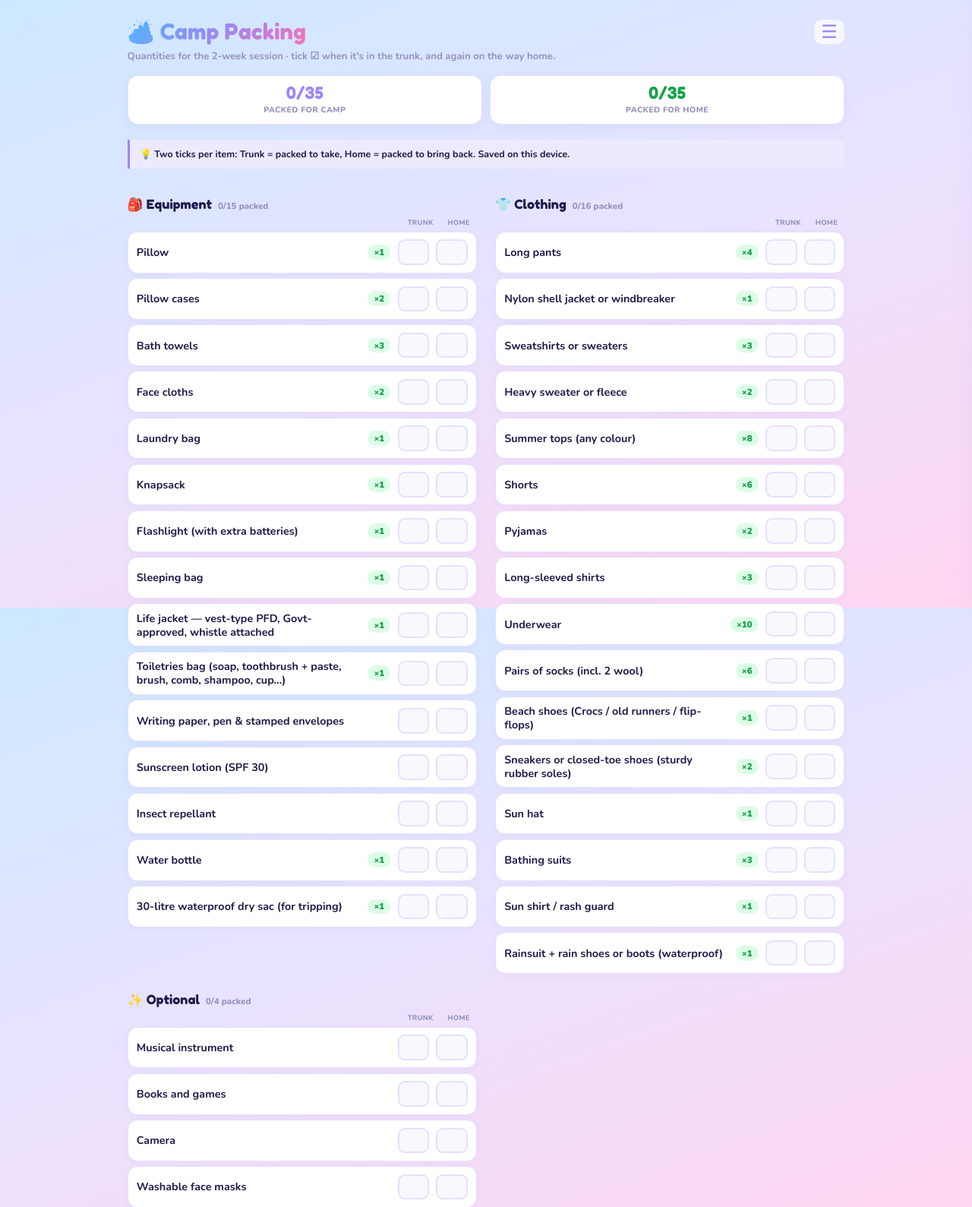
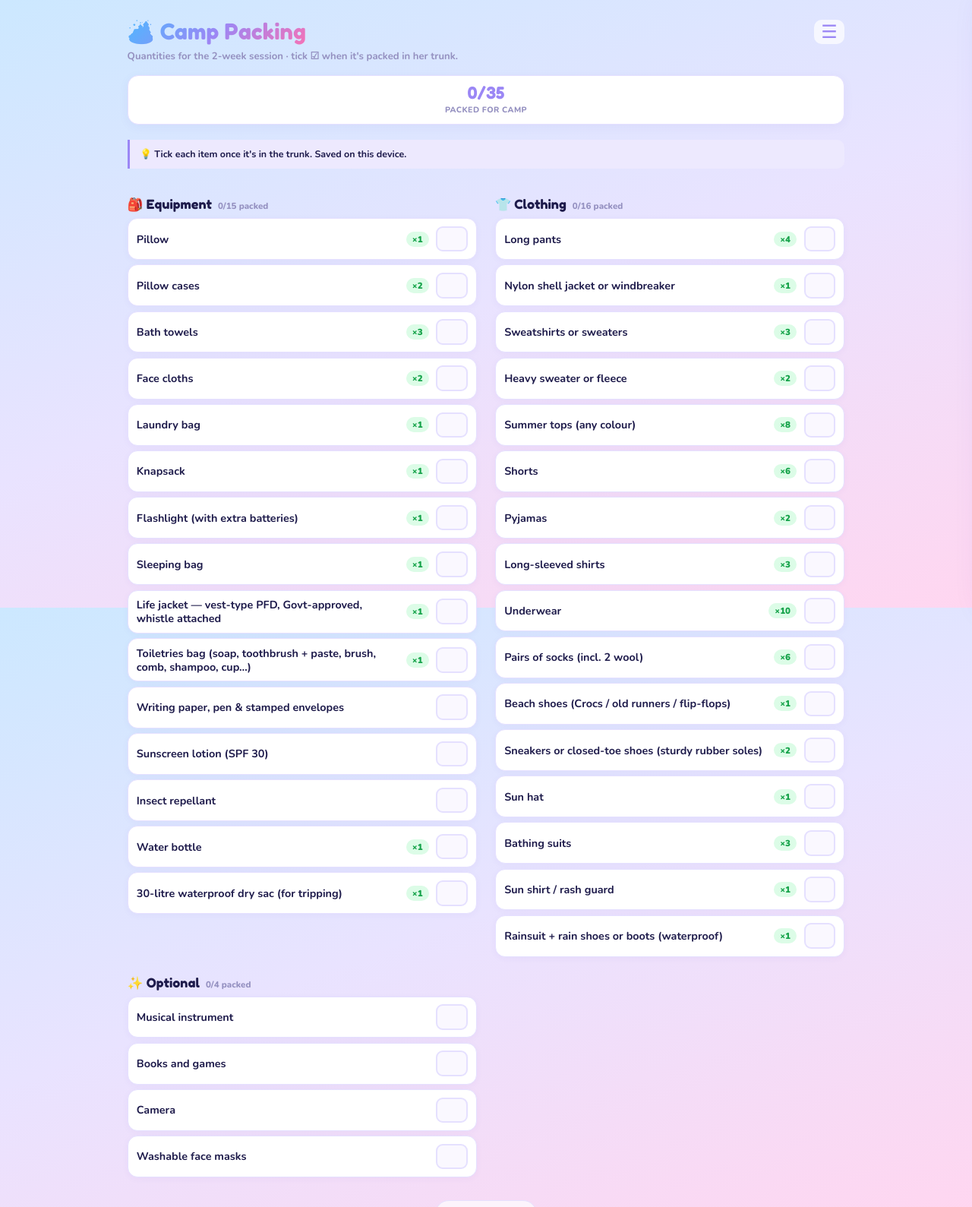
Before and after one commit to briefsubstance91/violet-routines, a Flask app: page /camp in a window 1280 px wide. Shown: the top 1589 px of the page at 76% size. Run offline with Flask 3, Linux system fonts and the light colour scheme.

Commit message:
Camp packing: remove the Home column, keep only the trunk checklist
Co-Authored-By: Claude Opus 4.8 <noreply@anthropic.com>

```diff
--- a/templates/camp.html
+++ b/templates/camp.html
@@ -72,14 +72,13 @@
     <h1>🏕️ Camp Packing</h1>
     <button class="menu-btn" onclick="openMenu()">☰</button>
   </div>
-  <div class="sub">Quantities for the <strong>2-week</strong> session · tick ☑ when it's in the trunk, and again on the way home.</div>
+  <div class="sub">Quantities for the <strong>2-week</strong> session · tick ☑ when it's packed in her trunk.</div>
 
   <div class="summary">
     <div class="stat"><div class="n" id="toN">0/0</div><div class="l">Packed for camp</div></div>
-    <div class="stat home"><div class="n" id="homeN">0/0</div><div class="l">Packed for home</div></div>
   </div>
 
-  <div class="hint">💡 Two ticks per item: <strong>Trunk</strong> = packed to take, <strong>Home</strong> = packed to bring back. Saved on this device.</div>
+  <div class="hint">💡 Tick each item once it's in the trunk. Saved on this device.</div>
 
   <div id="list"></div>
 
@@ -185,17 +184,15 @@
       const packed = ids.filter(id => state[id + '-to']).length;
       let s = '<div class="sec">';
       s += `<div class="sec-head"><span class="sec-title">${esc(sec.title)}</span><span class="sec-count">${packed}/${sec.items.length} packed</span></div>`;
-      s += `<div class="col-key"><span>Trunk</span><span>Home</span></div>`;
       sec.items.forEach((it, ii) => {
         const id = `s${si}-${ii}`;
-        const to = !!state[id + '-to'], home = !!state[id + '-home'];
+        const to = !!state[id + '-to'];
         const qty = it.q ? `<span class="ci-qty">×${it.q}</span>` : '';
         s += `<div class="ci${to ? ' packed' : ''}">
           <div class="ci-body"><div class="ci-label">${esc(it.l)}</div></div>
           ${qty}
           <div class="ticks">
             <button class="tick to${to ? ' on' : ''}" onclick="toggle('${id}','to')">✓</button>
-            <button class="tick home${home ? ' on' : ''}" onclick="toggle('${id}','home')">✓</button>
           </div>
         </div>`;
       });
@@ -207,13 +204,11 @@
   }
 
   function updateCounts() {
-    let to = 0, home = 0;
+    let to = 0;
     SECTIONS.forEach((sec, si) => sec.items.forEach((_, ii) => {
       if (state[`s${si}-${ii}-to`]) to++;
-      if (state[`s${si}-${ii}-home`]) home++;
     }));
     document.getElementById('toN').textContent = `${to}/${TOTAL}`;
-    document.getElementById('homeN').textContent = `${home}/${TOTAL}`;
   }
 
   function toggle(id, which) {
```
